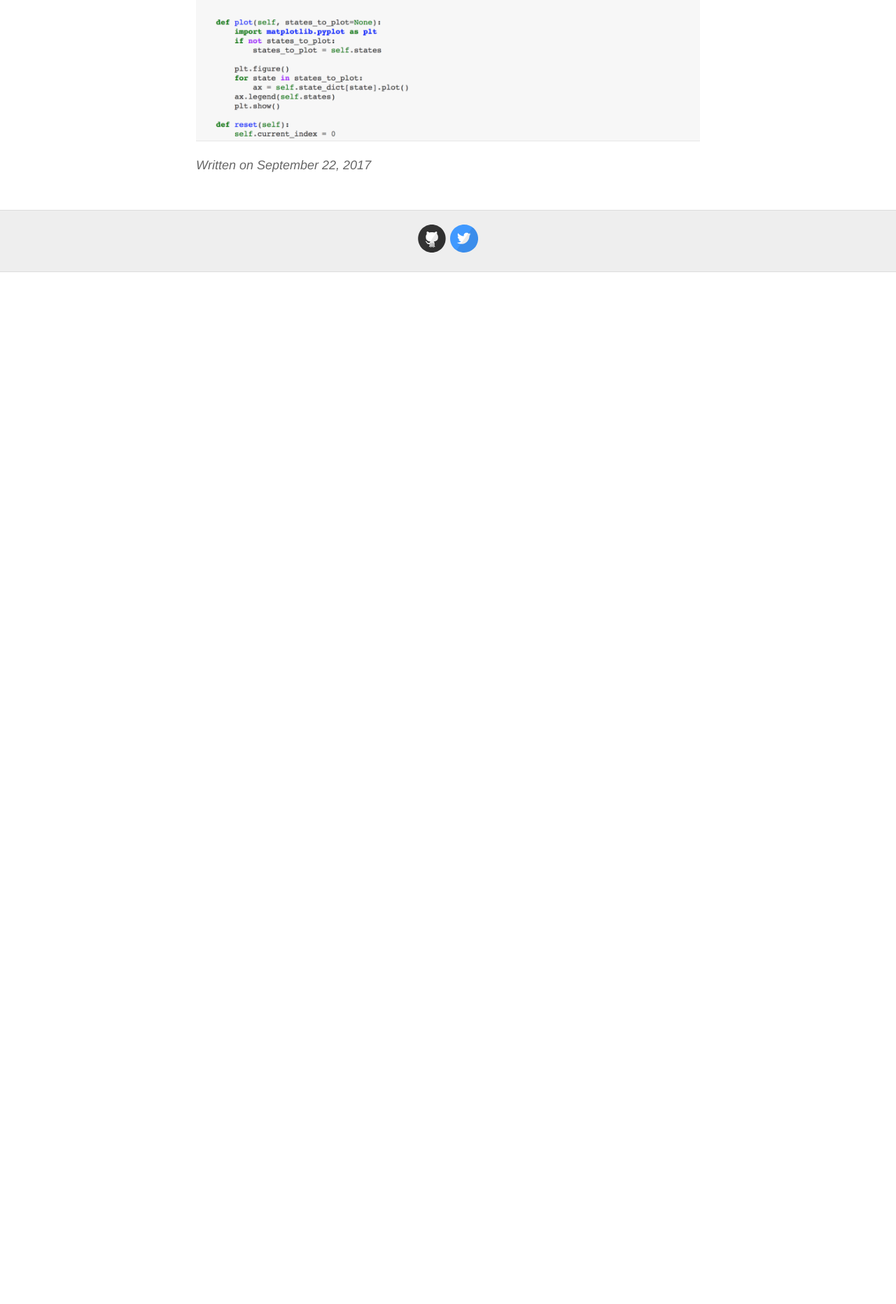
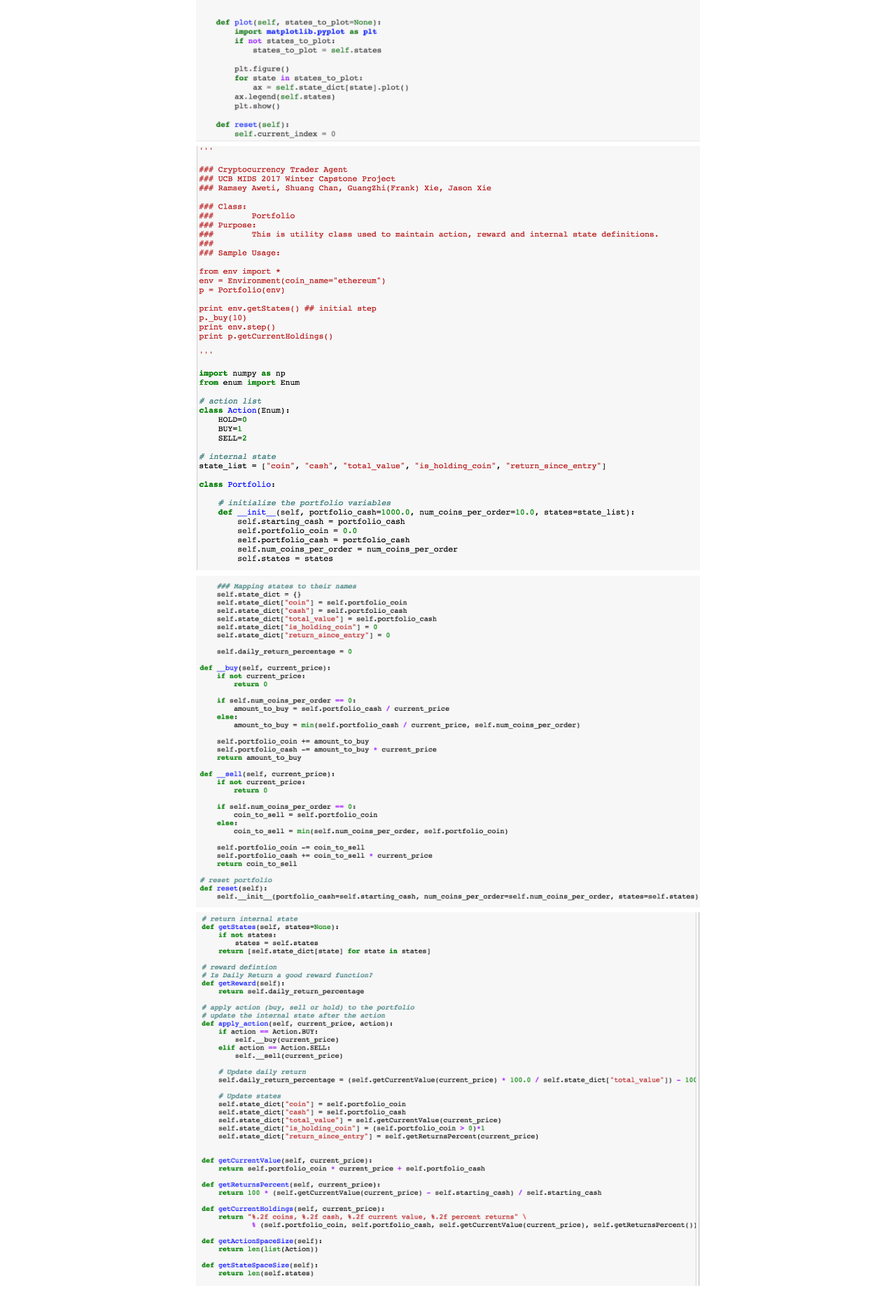
Before and after one commit to GradientTrader/gradienttrader.github.io, a Jekyll site: the page built from _posts/2017-09-22-Gradient-Trader.md, in a window 1280 px wide. Shown: the part 1996-3860 px from the top of the page at 70% size. Built offline with Jekyll 4.4.1, drawn with Linux system fonts in a browser that asks for light colours; before the commit the page ends 2385 px from its top, so only the background shows below that.

Commit message:
Update 2017-09-22-Gradient-Trader.md

```diff
--- a/_posts/2017-09-22-Gradient-Trader.md
+++ b/_posts/2017-09-22-Gradient-Trader.md
@@ -6,3 +6,6 @@ title: Gradient Trader -  <h2>A CryptoCurrency Trader Powered By Deep Q-Learning
 ![env1.png](https://github.com/GradientTrader/gradienttrader.github.io/blob/master/images/env1.png?raw=true)
 ![env2.png](https://github.com/GradientTrader/gradienttrader.github.io/blob/master/images/env2.png?raw=true)
 ![env3.png](https://github.com/GradientTrader/gradienttrader.github.io/blob/master/images/env3.png?raw=true)
+![portfolio1.png](https://github.com/GradientTrader/gradienttrader.github.io/blob/master/images/portfolio1.png?raw=true)
+![portfolio2.png](https://github.com/GradientTrader/gradienttrader.github.io/blob/master/images/portfolio2.png?raw=true)
+![portfolio3.png](https://github.com/GradientTrader/gradienttrader.github.io/blob/master/images/portfolio3.png?raw=true)
```
